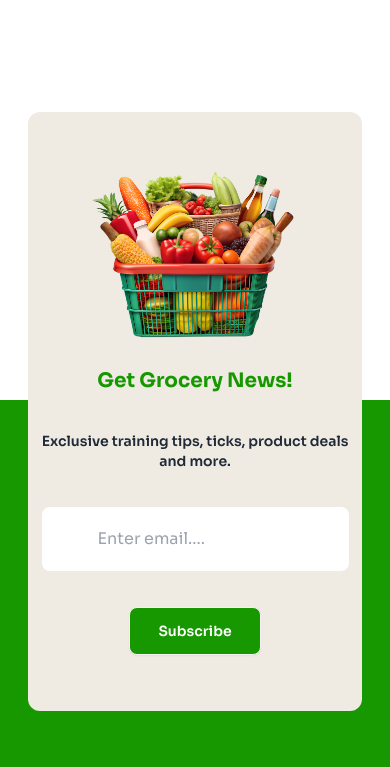
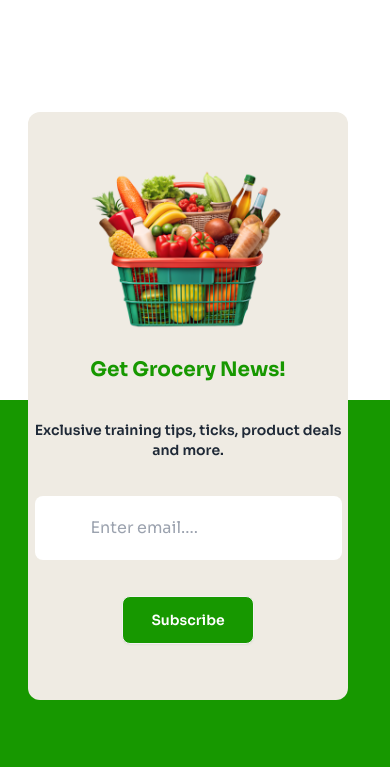
Before and after one commit to niloyshawon5858/3.-Assignment_03_Category_0002_my_copy, a plain HTML site: page index.html in a window 390 px wide. Shown: the part 6072-6839 px from the top of the page. Drawn offline with nearby package versions, Linux system fonts and the light colour scheme.

Commit message:
final upload

```diff
--- a/index.html
+++ b/index.html
@@ -359,7 +359,7 @@
     <footer class="relative mt-96">
         <!-- =========Grocery News Section========= -->
         <section
-            class="bg-[#EFEBE3] rounded-xl min-w-80 flex flex-col items-center gap-6 p-14 absolute left-7 right-7 -top-72 lg:max-w-[1320px] lg:mx-auto lg:flex-row lg:items-center lg:justify-around lg:left-32 lg:right-32 lg:-top-64">
+            class="bg-[#EFEBE3] rounded-xl max-w-80 flex flex-col items-center gap-6 p-14 absolute left-7 right-7 -top-72 lg:max-w-[1320px] lg:mx-auto lg:flex-row lg:items-center lg:justify-around lg:left-32 lg:right-32 lg:-top-64">
             <!-- Grocery image -->
             <div>
                 <img src="c2-assets/vegetable-busket.png" alt="">
```
